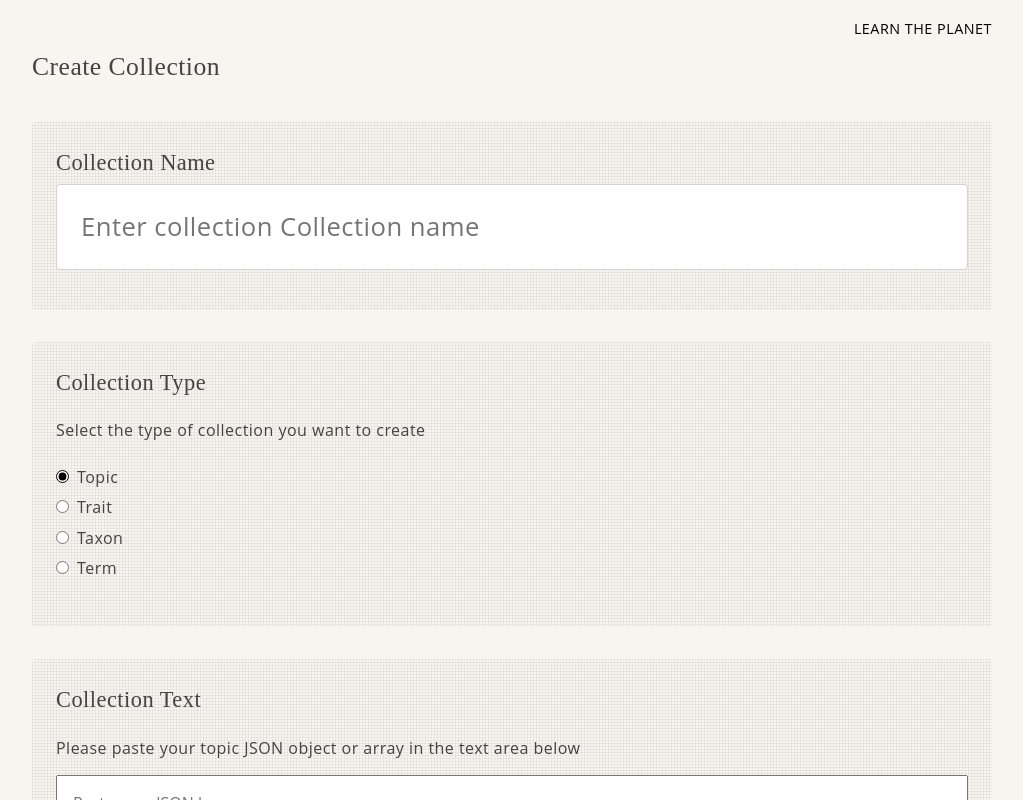
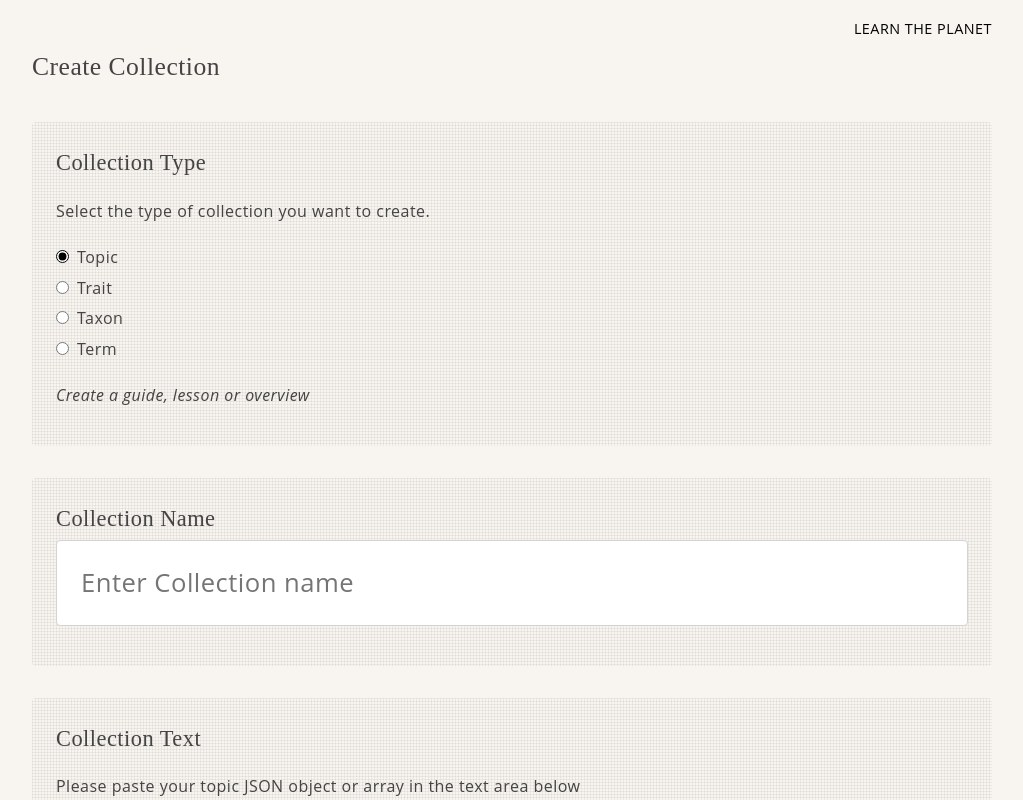
Before and after one commit to danhartley/learn-the-planet, a Next.js app: page /collection/create in a window 1280 px wide. Shown: the top 800 px of the page, without its empty margins (128-1151 px from the left). Built offline with nearby package versions, Linux system fonts and the light colour scheme; no server answers; the database is empty.

Commit message:
refactor: simplify operation and content type selection and check is valid for collection creation

```diff
--- a/src/app/collection/create/page.tsx
+++ b/src/app/collection/create/page.tsx
@@ -3,28 +3,10 @@ import CollectionOperations from '@/components/common/CollectionOperations'
 import { ContentType } from '@/types'
 
 export default function Page() {
-  const types: ContentType[] = [
-    {
-      key: 'topic',
-      value: 'topic',
-    },
-    {
-      key: 'trait',
-      value: 'trait',
-    },
-    {
-      key: 'taxon',
-      value: 'taxon',
-    },
-    {
-      key: 'term',
-      value: 'term',
-    },
-  ]
   return (
     <>
       <h1>Create collection</h1>
-      <CollectionOperations operation="create" types={types} />
+      <CollectionOperations operation="create" />
     </>
   )
 }
--- a/src/components/common/CollectionOperations.tsx
+++ b/src/components/common/CollectionOperations.tsx
@@ -1,5 +1,5 @@
 'use client'
-import { useState } from 'react'
+import { useEffect, useState } from 'react'
 import { CollectionTextField } from '@/components/common/CollectionTextField'
 import { CollectionType } from '@/components/common/CollectionType'
 import { CollectionItemPicker } from '@/components/common/CollectionItemPicker'
@@ -12,13 +12,11 @@ import { Operation, ContentType, ContentHandlerType } from '@/types'
 
 type Props = {
   operation: Operation
-  types?: ContentType[]
   collectionType?: ContentHandlerType
 }
 
 export default function CollectionOperations({
   operation = 'read',
-  types,
   collectionType = 'topic',
 }: Props) {
   const {
@@ -34,14 +32,22 @@ export default function CollectionOperations({
     selectedCollections,
     setSelectedCollections,
     apiResponse,
+    items,
   } = useCollectionOperations()
 
   useState(() => {
     setType(collectionType)
   })
 
+  useEffect(() => {
+    console.log('name', name)
+    console.log('isValid', isValid)
+  }, [name, items])
+
   return (
     <>
+      <CollectionType operation={operation} type={type} setType={setType} />
+
       <div className="group-block">
         <CollectionTextField
           operation={operation}
@@ -51,13 +57,6 @@ export default function CollectionOperations({
           type={type}
         />
       </div>
-
-      <CollectionType
-        operation={operation}
-        types={types}
-        type={type}
-        setType={setType}
-      />
 
       <CollectionItemPicker
         type={type}
--- a/src/components/common/CollectionSaveItems.tsx
+++ b/src/components/common/CollectionSaveItems.tsx
@@ -23,12 +23,12 @@ export const CollectionSaveItems = ({
       <section aria-labelledby={operation}>
         <div>
           <h2 id="create-collection">Create {type} collection</h2>
-          <ApiResponseMessage apiResponse={operationMessage} />
         </div>
         <div className="form-row">
           <button disabled={!isValid} onClick={saveAction}>
             Create collection
           </button>
+          <ApiResponseMessage apiResponse={operationMessage} />
           <ApiResponseMessage apiResponse={apiResponse} />
         </div>
       </section>
--- a/src/components/common/CollectionTextField.tsx
+++ b/src/components/common/CollectionTextField.tsx
@@ -73,9 +73,7 @@ export function CollectionTextField({
                 minLength={minLength}
                 onChange={handleInputChange}
                 placeholder={
-                  isUpdate
-                    ? `Enter new ${fieldText}`
-                    : `Enter collection ${fieldText}`
+                  isUpdate ? `Enter new ${fieldText}` : `Enter ${fieldText}`
                 }
               />
             </div>
--- a/src/components/common/CollectionType.tsx
+++ b/src/components/common/CollectionType.tsx
@@ -8,12 +8,40 @@ type Props = {
   setType?: Dispatch<SetStateAction<ContentHandlerType>>
 }
 
-export function CollectionType({
+export const CollectionType = ({
   operation = 'read',
-  types,
   type = 'topic',
   setType,
-}: Props) {
+}: Props) => {
+  const types: ContentType[] = [
+    {
+      key: 'topic',
+      value: 'topic',
+      description: 'Create a guide, lesson or overview',
+    },
+    {
+      key: 'trait',
+      value: 'trait',
+      description: 'Create a collection of traits with examples',
+    },
+    {
+      key: 'taxon',
+      value: 'taxon',
+      description: 'Create a collection of iNaturalist taxa',
+    },
+    {
+      key: 'term',
+      value: 'term',
+      description: 'Create a collection of terms and their definitions',
+    },
+  ]
+
+  // Get the description for the currently selected type
+  const getCurrentTypeDescription = () => {
+    const currentType = types.find(t => t.value === type)
+    return currentType?.description || ''
+  }
+
   let display
   const handleSelectType = (e: React.FormEvent) => {
     const selectedType = (e.target as HTMLInputElement)
@@ -39,7 +67,16 @@ export function CollectionType({
           </li>
         )
       })
-      display = <ul>{rbTypes}</ul>
+      display = (
+        <>
+          <div>
+            <ul>{rbTypes}</ul>
+          </div>
+          <div>
+            <em>{getCurrentTypeDescription()}</em>
+          </div>
+        </>
+      )
       break
     default:
       display = (
@@ -53,7 +90,7 @@ export function CollectionType({
     <section aria-labelledby="collection-type" className="group-block">
       <h2 id="collection-type">Collection type</h2>
       <div className="column-group">
-        <span>Select the type of collection you want to create</span>
+        <span>Select the type of collection you want to create.</span>
         {display}
       </div>
     </section>
--- a/src/components/common/taxon/TaxonAutocomplete.tsx
+++ b/src/components/common/taxon/TaxonAutocomplete.tsx
@@ -189,7 +189,7 @@ export const TaxonAutocomplete = ({
               </div>
             ))}
           </form>
-          {operation === 'update-items' && (
+          {['create', 'update-items'].includes(operation as Operation) && (
             <div className="form-row">
               <button
                 type="button"
--- a/src/lib/hooks/useCollectionOperations.ts
+++ b/src/lib/hooks/useCollectionOperations.ts
@@ -56,13 +56,9 @@ export const useCollectionOperations = () => {
   const router = useRouter()
 
   // Derived validation states
-  const isNameValid = name.trim().length > 0
-  const isItemsValid = !!items && items.length > 0
-  const isCollectionItemsValid =
-    !['trait', 'taxon'].includes(type) || (!!items && items.length > 0)
-
-  const isValid = isNameValid && isItemsValid && isCollectionItemsValid
-  const isUpdateValid = isItemsValid && isCollectionItemsValid
+  const isNameValid = !!name.trim()
+  const isItemsValid = !!items?.length
+  const isValid = isNameValid && isItemsValid
 
   useEffect(() => {
     let opsMessage = ''
@@ -361,7 +357,6 @@ export const useCollectionOperations = () => {
     setSelectedCollections,
     setCollection,
     updateCollectionItems,
-    isUpdateValid,
     setOperation,
     operation,
     deleteCollection,
--- a/src/lib/types.ts
+++ b/src/lib/types.ts
@@ -344,6 +344,7 @@ export type Operation =
 export type ContentType = {
   key: string
   value: ContentHandlerType
+  description?: string
 }
 
 export interface ValidationResult<LearningItem> {
```
